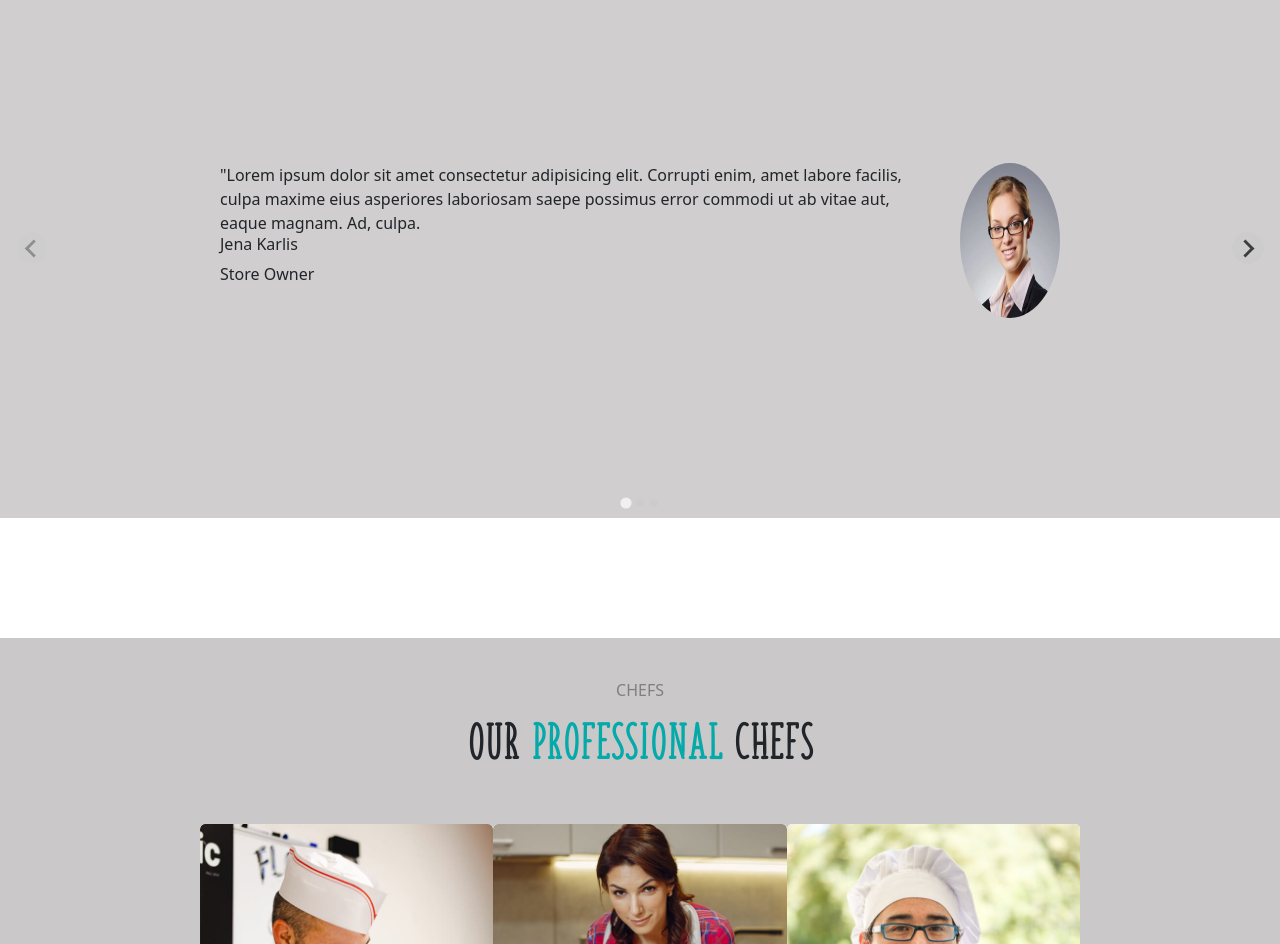
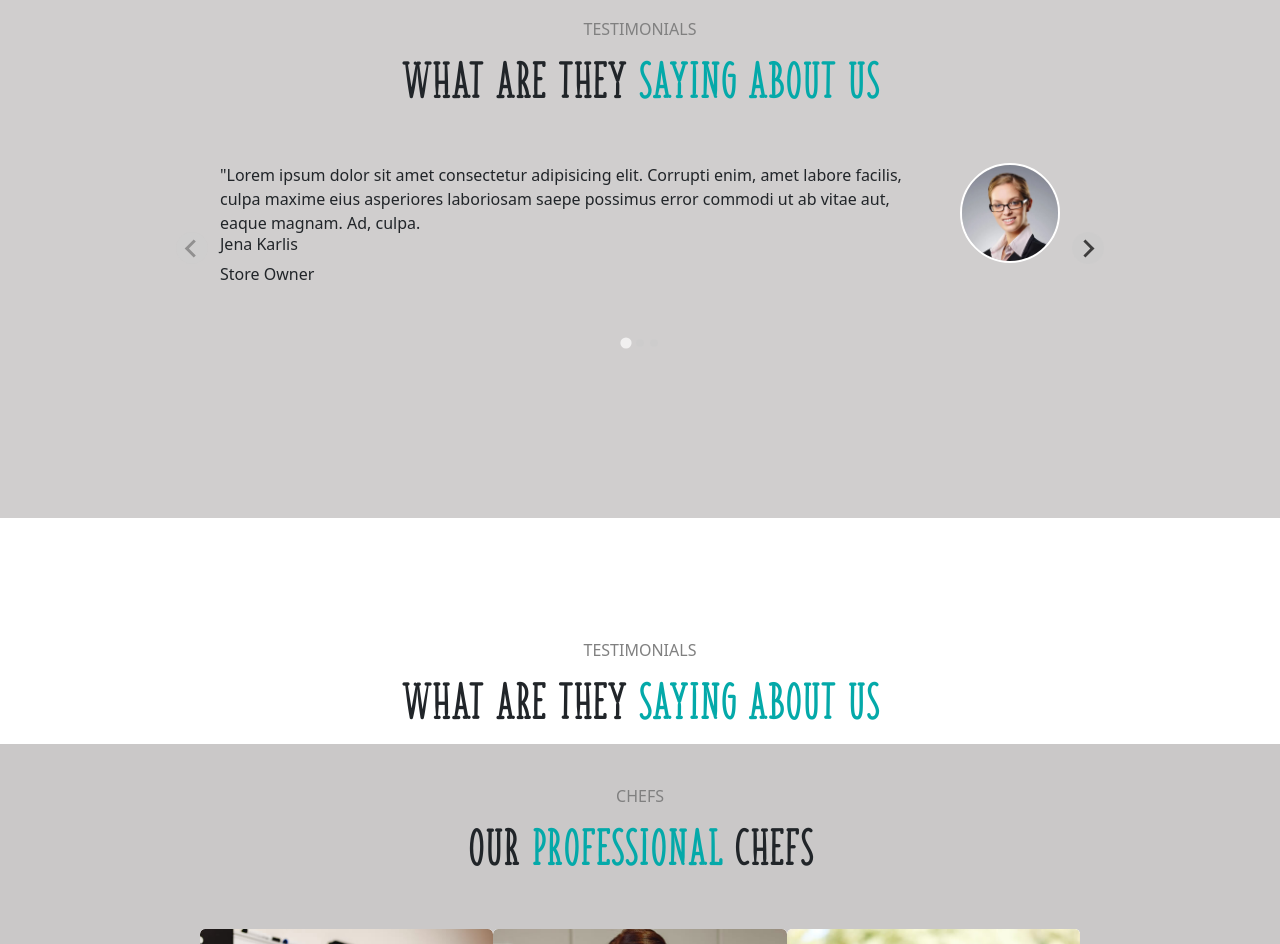
Before and after one commit to sebreye/Projet-Miam, a website: page index.html in a window 1280 px wide. Shown: the part 3960-4904 px from the top of the page. Drawn offline with nearby package versions, Linux system fonts and the light colour scheme.

Commit message:
début caroussel2

```diff
--- a/index.html
+++ b/index.html
@@ -276,6 +276,12 @@
     </script>
     <!-- fin caroussel1 -->
     <!-- caroussel2 -->
+    <section class="Caroussel2">
+        <div class="titre-about">
+            <p>TESTIMONIALS</p>
+            <h2>WHAT ARE THEY<span> SAYING ABOUT US</span></h2>
+        </div>
+    </section>
     <!-- fin caroussel2 -->
     <!-- début section chefs -->
 
--- a/src/sass/modules/_carrousel1.scss
+++ b/src/sass/modules/_carrousel1.scss
@@ -1,22 +1,26 @@
 .Caroussel1{
     margin-bottom: 15vh;
+    background-color: rgb(208, 206, 206);
+    padding: 20vh;
 }
 
 
-.splide{
-    background-color: rgb(208, 206, 206);
-    padding: 20vh;
-}
-.splide__slide{
+
+.Caroussel1 .splide__slide{
     display: flex;
     justify-content: space-around;
     padding: 5vh;
 
 }
-.splide__slide img{
+.Caroussel1 .splide__slide img{
     width: 100px;
+    height: 100px;
     border-radius: 55%;
+    border: 2px solid white;
 }
-.splide__slide div{
+.Caroussel1 .splide__slide div{
     width: 700px;
 }
+.Caroussel1 .splide__slide div #text{
+    font-style: italic;
+}
```
Also changed, not shown: public/css/app.css.
